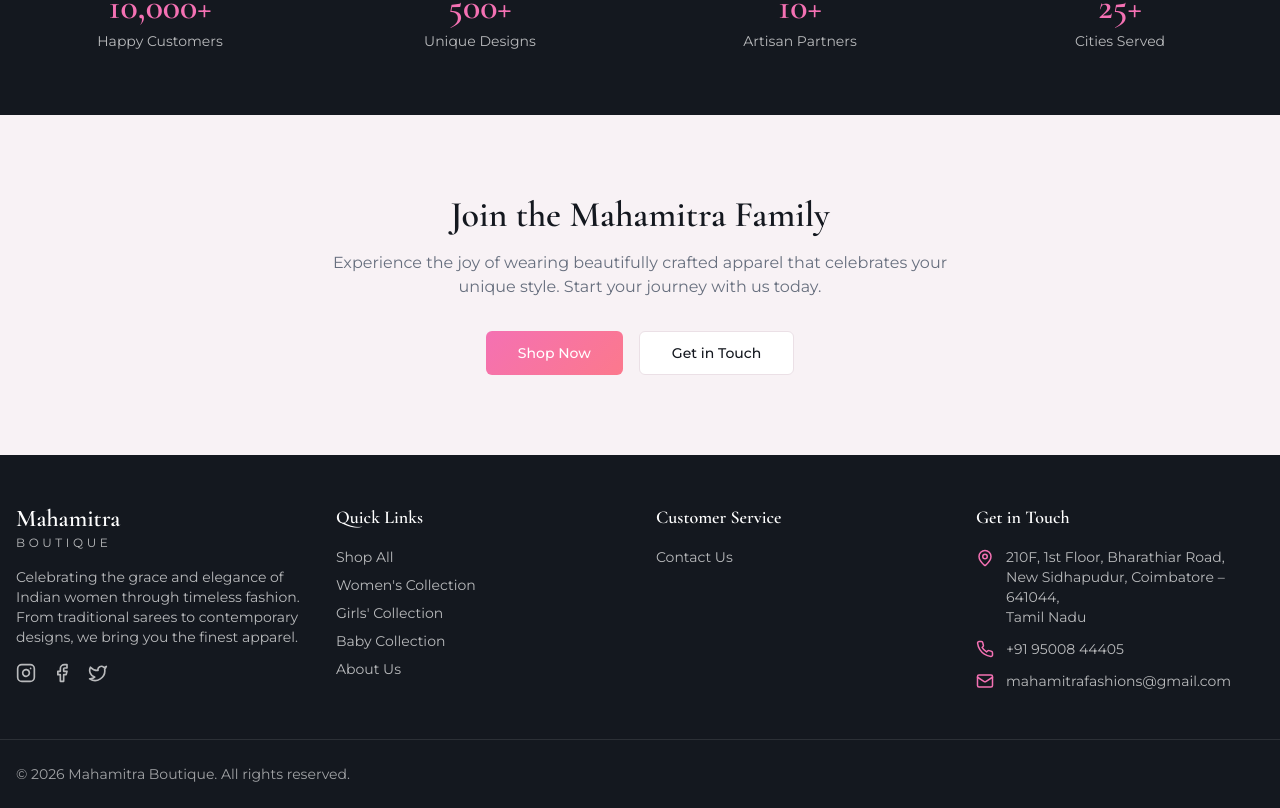
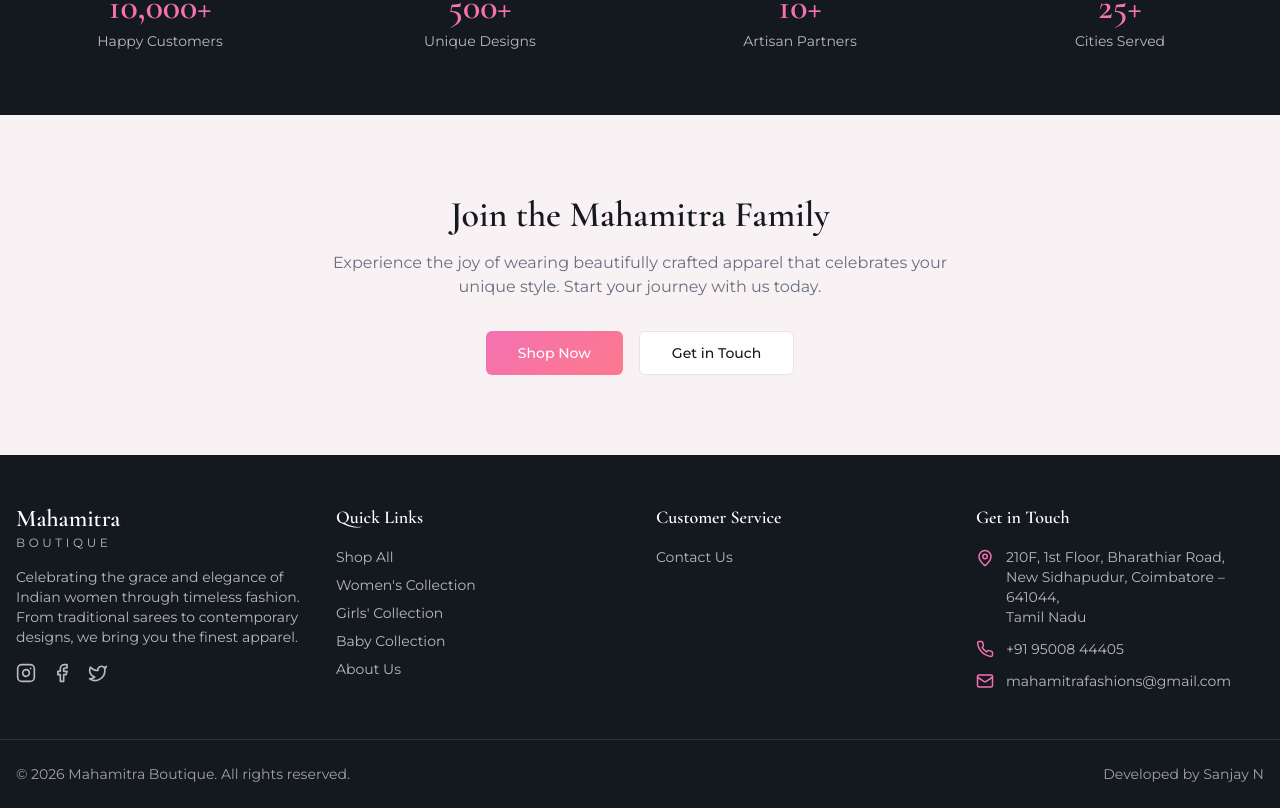
Before and after one commit to sanjayn29/Mahamitra-E-commence, a React (Vite) app: page /about in a window 1280 px wide. Shown: the part 2366-3174 px from the top of the page. Built offline with nearby package versions, Linux system fonts and the light colour scheme; no server answers; the database is empty; the HTML template or start-up script is replaced by a standard one.

Commit message:
basic small changes

```diff
--- a/src/components/Footer.tsx
+++ b/src/components/Footer.tsx
@@ -123,7 +123,14 @@ const Footer = () => {
         <div className="container mx-auto px-4">
           <div className="flex flex-col md:flex-row justify-between items-center gap-4 text-sm font-sans text-background/60">
             <p>© 2026 Mahamitra Boutique. All rights reserved.</p>
-
+            <a
+              href="https://www.sanjayn.me"
+              target="_blank"
+              rel="noopener noreferrer"
+              className="text-background/60 hover:text-primary transition-colors"
+            >
+              Developed by Sanjay N
+            </a>
           </div>
         </div>
       </div>
--- a/src/pages/HomePage.tsx
+++ b/src/pages/HomePage.tsx
@@ -79,7 +79,7 @@ const HomePage = () => {
           <div className="max-w-2xl animate-fade-in">
             <span className="inline-flex items-center gap-2 bg-background/20 backdrop-blur-sm text-white px-4 py-2 rounded-full text-sm font-sans mb-6">
               <Sparkles size={16} />
-              New Collection 2024
+              New Collection 2026
             </span>
             <h1 className="font-serif text-4xl md:text-5xl lg:text-6xl font-semibold text-white leading-tight mb-6">
               Embrace Elegance,
@@ -104,10 +104,20 @@ const HomePage = () => {
               <Button
                 asChild
                 size="lg"
-                variant="outline"
-                className="border-white text-white hover:bg-white/10 font-sans"
+                className="bg-background text-foreground hover:bg-background/90 font-sans"
               >
-                <Link to="/shop?category=babies">Shop Babies</Link>
+                <Link to="/shop?category=babies">Shop Babies
+              <ArrowRight size={18} className="ml-2" />
+                </Link>
+              </Button>
+              <Button
+                asChild
+                size="lg"
+                className="bg-background text-foreground hover:bg-background/90 font-sans"
+              >
+                <Link to="/shop?category=girls">Shop Girls
+              <ArrowRight size={18} className="ml-2" />
+                </Link>
               </Button>
             </div>
           </div>
```
